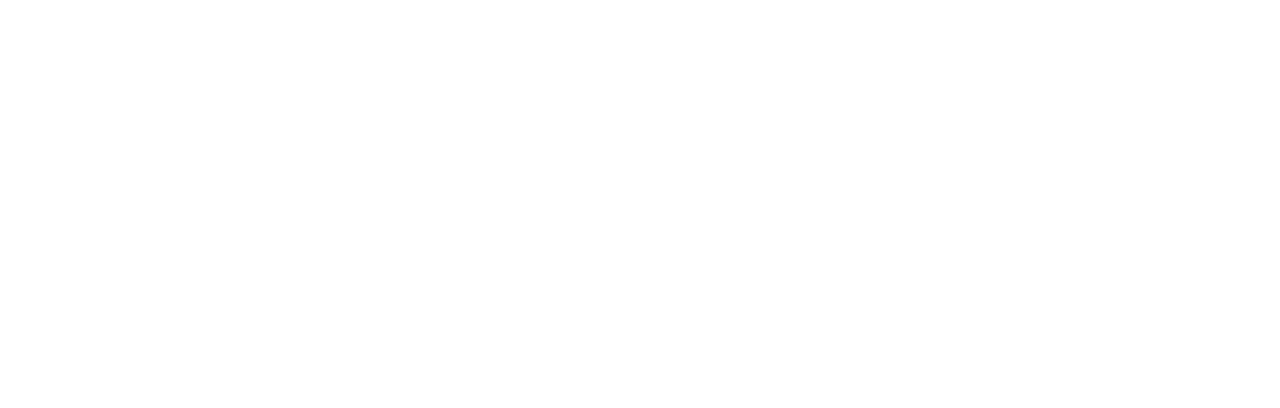
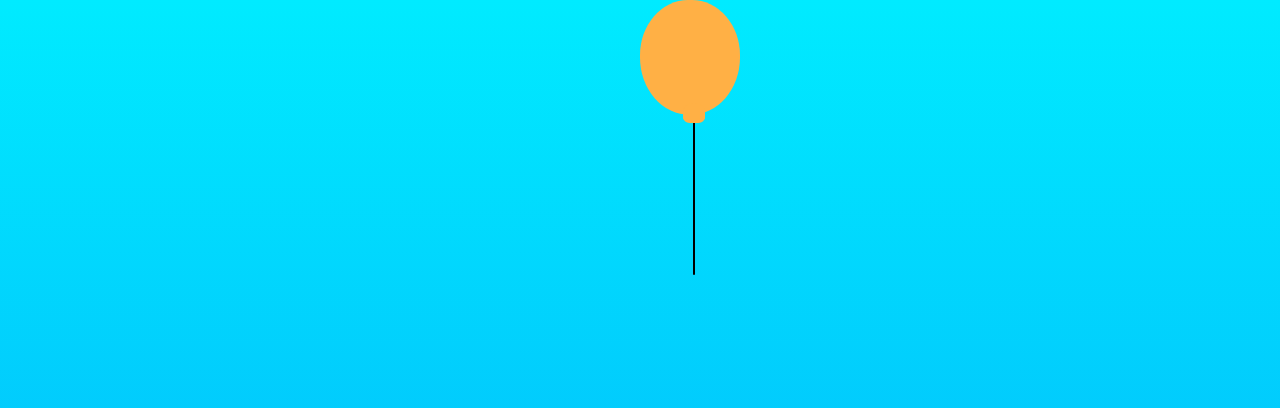
Before and after one commit to Choalstn/baton_recruit, a React (Create React App) app: page / in a window 1280 px wide. Shown: the top 408 px of the page. Built offline with nearby package versions, Linux system fonts and the light colour scheme.

Commit message:
[Design] : 풍선 컴포넌트 & 배경 그라디언트

```diff
--- a/package.json
+++ b/package.json
@@ -49,6 +49,7 @@
     "eslint-plugin-prettier": "^5.0.0",
     "eslint-plugin-react": "^7.33.2",
     "eslint-plugin-react-hooks": "^4.6.0",
-    "prettier": "^3.0.3"
+    "prettier": "^3.0.3",
+    "styled-components": "^6.0.8"
   }
 }
--- a/src/App.css
+++ b/src/App.css
@@ -1,3 +1,13 @@
 .App {
-  text-align: center;
+  width: 100vw;
+  height: 100vh;
+  display: flex;
+  justify-content: center;
+  align-items: start;
+  background: rgb(2, 195, 252);
+  background: linear-gradient(
+    0deg,
+    rgba(2, 195, 252, 1) 34%,
+    rgba(0, 235, 255, 1) 100%
+  );
 }
--- a/src/App.tsx
+++ b/src/App.tsx
@@ -1,9 +1,12 @@
-import React from "react";
-import logo from "./logo.svg";
 import "./App.css";
+import Balloon from "./components/Balloon";
 
 function App() {
-  return <div className="App" />;
+  return (
+    <div className="App">
+      <Balloon />
+    </div>
+  );
 }
 
 export default App;
--- /dev/null
+++ b/src/components/Balloon.tsx
@@ -0,0 +1,48 @@
+import { styled } from "styled-components";
+
+const BalloonItem = styled.div`
+  position: fixed;
+  width: 100px;
+  height: 115px;
+  background: #ffb045;
+  border-radius: 48% 48% 50% 50%;
+
+  &:before {
+    position: absolute;
+    content: "";
+    bottom: -8px;
+    left: 43%;
+    width: 2px;
+    height: 0px;
+    border-left: 10px solid #ffb045;
+    border-right: 10px solid #ffb045;
+    border-bottom: 20px solid #ffb045;
+    outline: black;
+    border-radius: 45% 45% 30% 30%;
+    z-index: 1;
+  }
+`;
+
+const Rope = styled.div`
+  background: black;
+  width: 1.5px;
+  height: 160px;
+  left: 56%;
+  top: 100%;
+  margin-left: -3px;
+  position: absolute;
+  border-radius: 5px;
+  z-index: 0;
+`;
+
+function Balloon() {
+  return (
+    <div>
+      <BalloonItem>
+        <Rope />
+      </BalloonItem>
+    </div>
+  );
+}
+
+export default Balloon;
```
Also changed, not shown: 1 other file (tests, documents, lock files or other folders).
